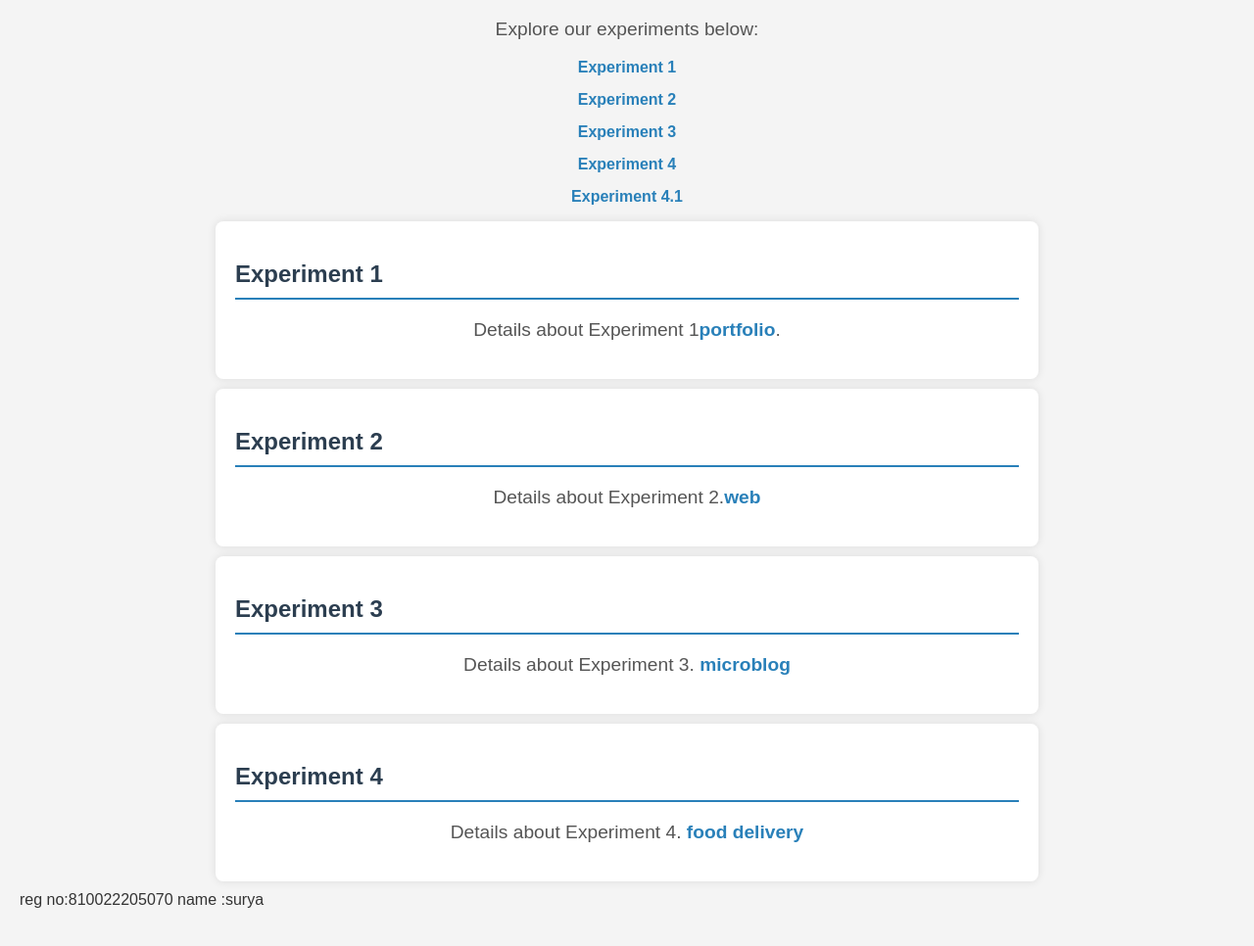
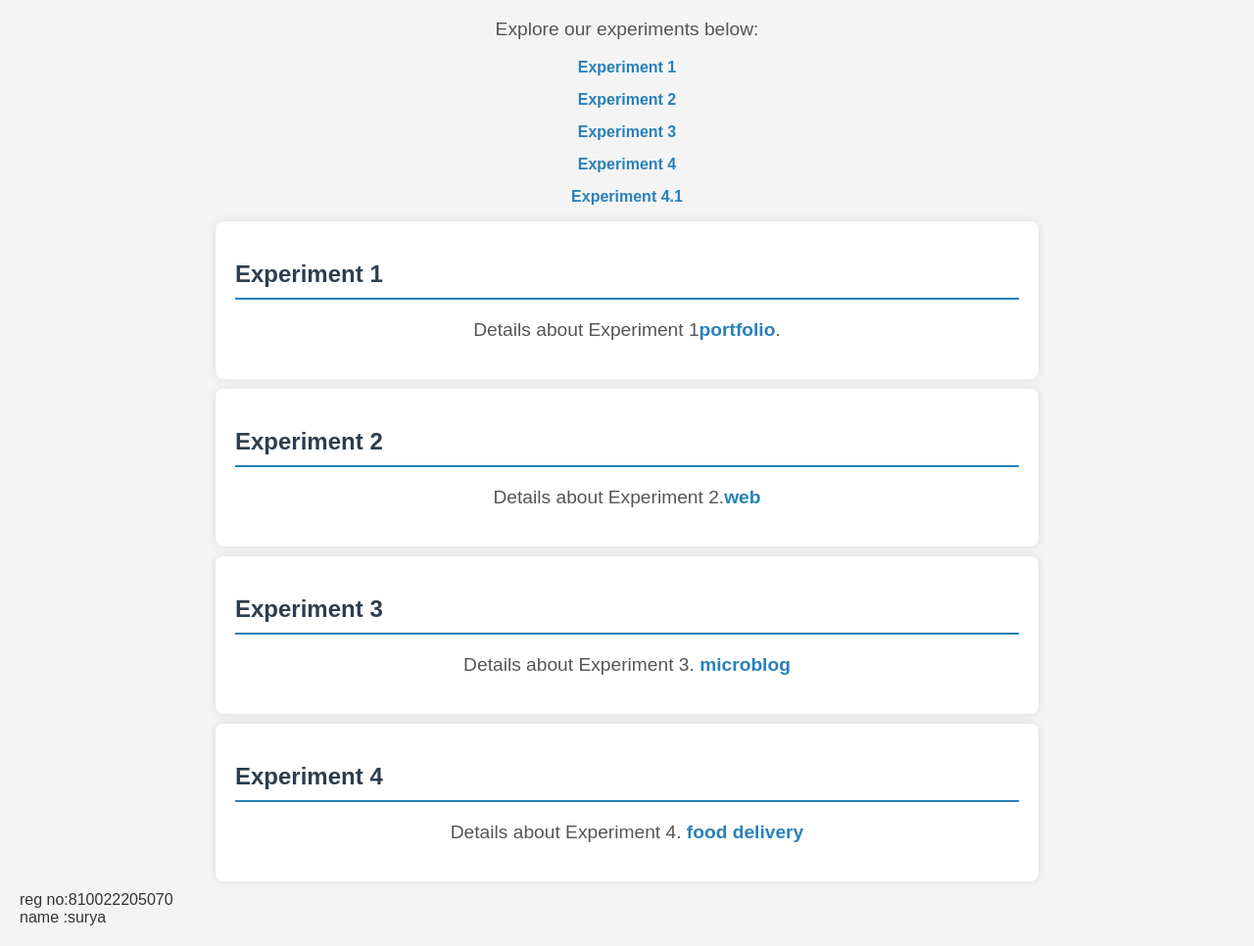
Before and after one commit to Surya7400/surya, a plain HTML site: page index.html in a window 1280 px wide. Shown: the part 61-1027 px from the top of the page at 98% size. Drawn offline with Linux system fonts and the light colour scheme.

Commit message:
Update index.html

```diff
--- a/index.html
+++ b/index.html
@@ -87,7 +87,7 @@
         <p>Details about Experiment 4.<a href="fooddelivery.html"> food delivery</a></p>
     </section>
     <footer>
-        reg no:810022205070
+        reg no:810022205070<br>
         name :surya
     </footer>
 
```
